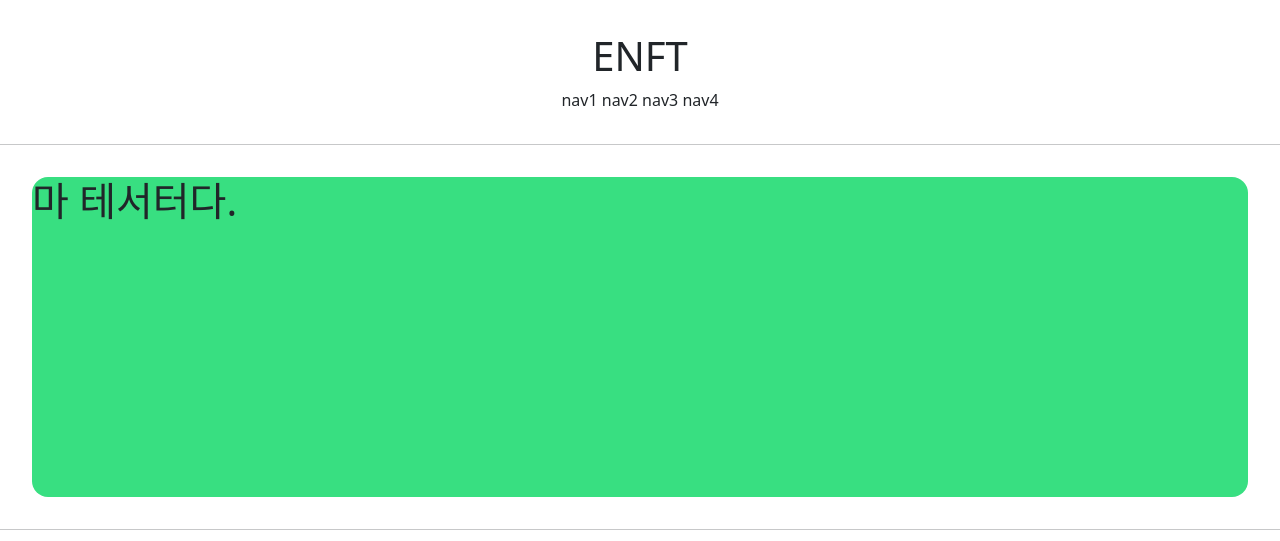
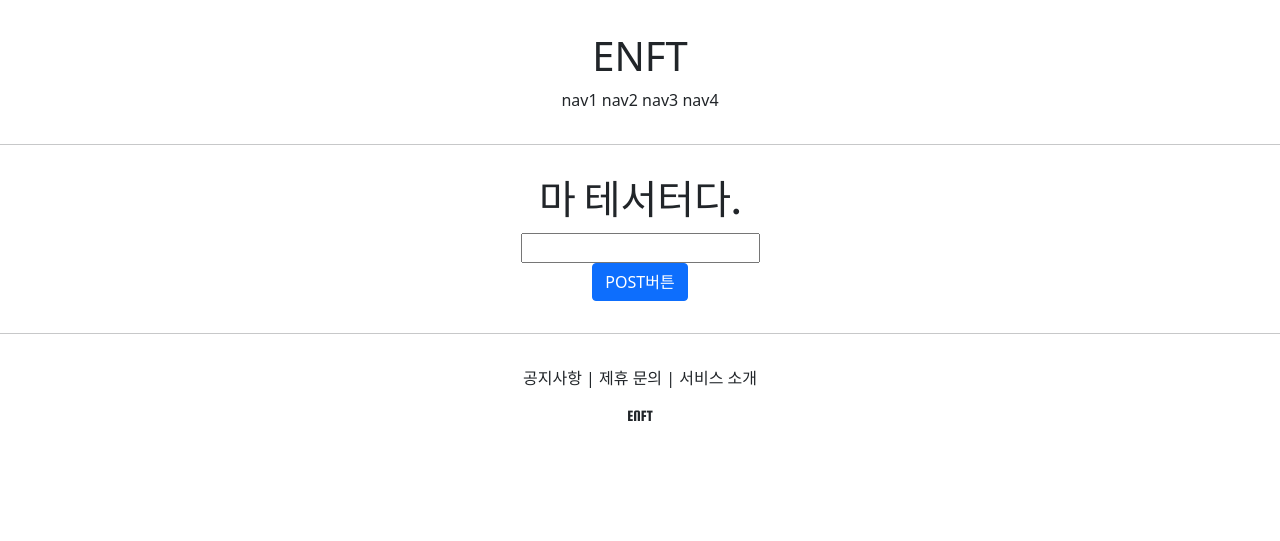
Before and after one commit to jaylovespotato/pinterest, a Django app: page /account/hello_world/ in a window 1280 px wide. Shown: the top 541 px of the page. Run offline with Django 3.2, Linux system fonts and the light colour scheme.

Commit message:
django course 17 commit

```diff
--- a/pragmatic/accountapp/templates/accountapp/hello_world.html
+++ b/pragmatic/accountapp/templates/accountapp/hello_world.html
@@ -2,12 +2,30 @@
 {% block content %}
 
 
-    <div style ="height: 20rem; background-color: #38df81; border-radius: 1rem; margin: 2rem;">
+    <div style ="border-radius: 1rem; margin: 2rem; text-align: center">
 
-        <h1>
+        <h1 style="font-family: 'Squada One', cursive;">
             마 테서터다.
         </h1>
 
+        <form action="/account/hello_world/" method="post">
+            {% csrf_token %}
+            <div>
+                <input type="text" name="hello_world_input">
+            </div>
+            <div>
+                    <!--자 이제 어떤, 인터렉션 같은 게 필요-->
+                <input type="submit" class="btn btn-primary" value="POST버튼">
+            </div>
+
+
+        </form>
+
+        {% if hello_world_output %}
+        <h1>
+            {{ hello_world_output.text }}
+        </h1>
+        {% endif %}
     </div>
 
 
--- a/pragmatic/accountapp/views.py
+++ b/pragmatic/accountapp/views.py
@@ -1,6 +1,18 @@
 from django.http import HttpResponse
 from django.shortcuts import render
 
+from .models import HelloWorld
+
 
 def hello_world(request):
-    return render(request, 'accountapp/hello_world.html')
+    if request.method == "POST":
+
+        temp = request.POST.get("hello_world_input")
+
+        new_hello_world= HelloWorld()
+        new_hello_world.text = temp
+        new_hello_world.save()
+
+        return render(request, 'accountapp/hello_world.html', context={'hello_world_output': new_hello_world})
+    else:
+        return render(request, 'accountapp/hello_world.html', context={'text': "GET METHOD !!!"})
--- a/pragmatic/templates/head.html
+++ b/pragmatic/templates/head.html
@@ -15,5 +15,5 @@
 <!--    Default CSS LINK    -->
 <!--    base.css에 필요한 경로를 장고가 알아서 렌더링해서 실제 브라우저에 넘겨주면서-->
 <!--    css 템플릿을 전체에 사용할 수 있게 된다-->
-    <link rel ="stylesheet" type="text/css" href="{% static 'base.css' %">
+    <link rel ="stylesheet" type="text/css" href="{% static 'base.css' %}">
 </head>
```
